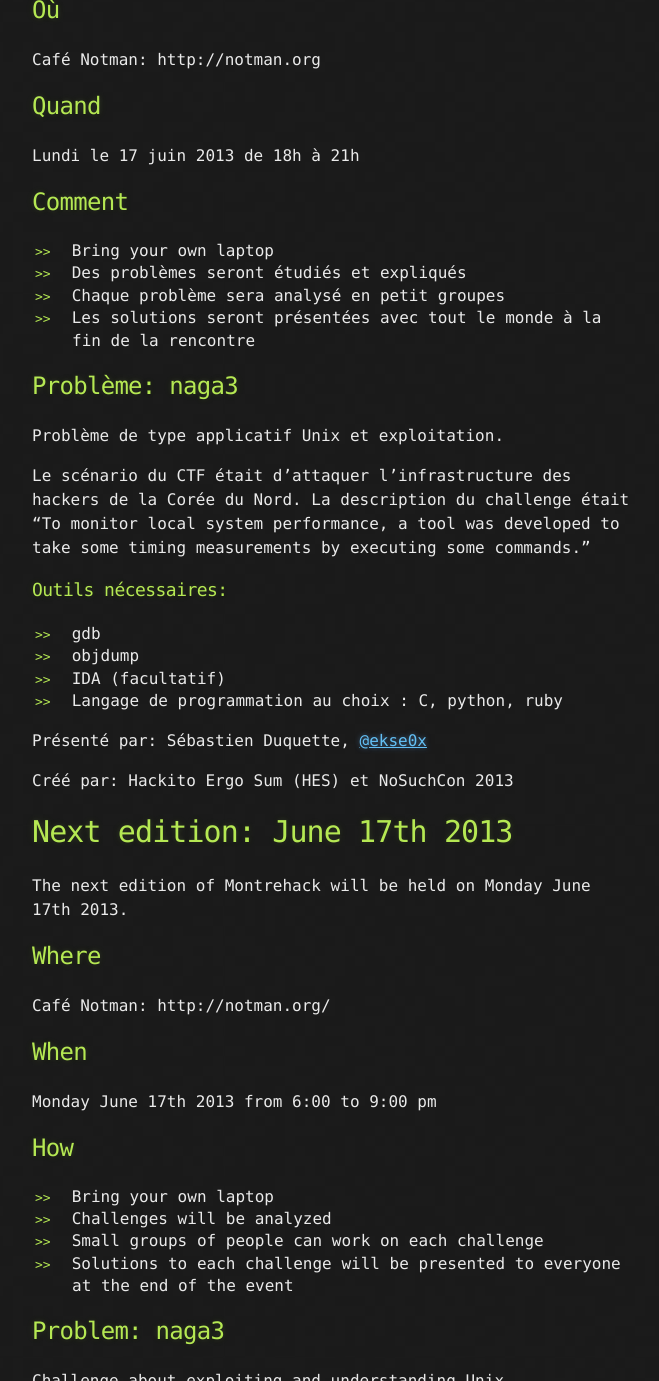
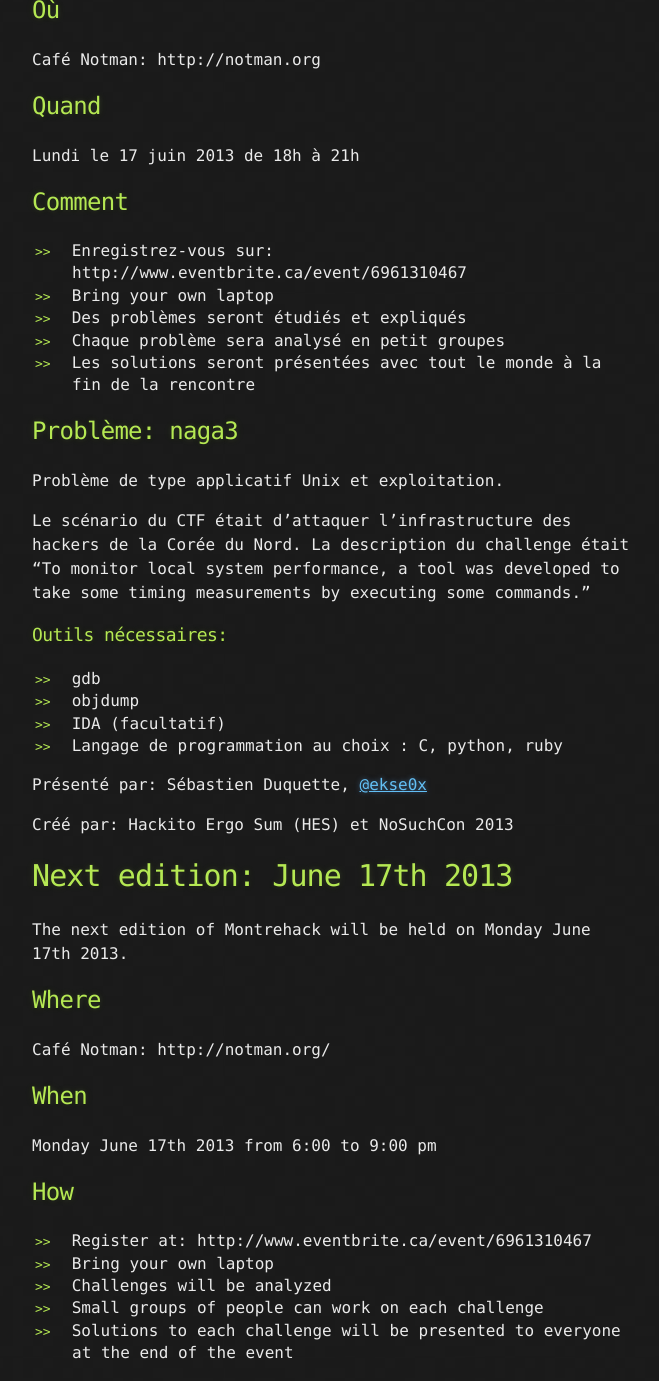
Before and after one commit to montrehack/montrehack.github.com, a Jekyll site: the page built from index.md, in a window 1280 px wide and 1400 px high, scrolled down 752 px, cut to the strip 19-1400 px from the top of the window. Shown: the whole strip, without its empty margins (308-967 px from the left). Built offline with Jekyll 4.4.1, drawn with Linux system fonts in a browser that asks for light colours; Markdown is read by kramdown in place of the engine named in the settings; comment, search, counter and statistics services are not loaded.

Commit message:
eventbrite stuff for June edition

```diff
--- a/index.md
+++ b/index.md
@@ -17,6 +17,7 @@ Café Notman: http://notman.org
 Lundi le 17 juin 2013 de 18h à 21h
 
 ## Comment
+* Enregistrez-vous sur: http://www.eventbrite.ca/event/6961310467
 * Bring your own laptop
 * Des problèmes seront étudiés et expliqués
 * Chaque problème sera analysé en petit groupes
@@ -52,6 +53,7 @@ Café Notman: http://notman.org/
 Monday June 17th 2013 from 6:00 to 9:00 pm
 
 ## How
+* Register at: http://www.eventbrite.ca/event/6961310467
 * Bring your own laptop
 * Challenges will be analyzed
 * Small groups of people can work on each challenge
```
